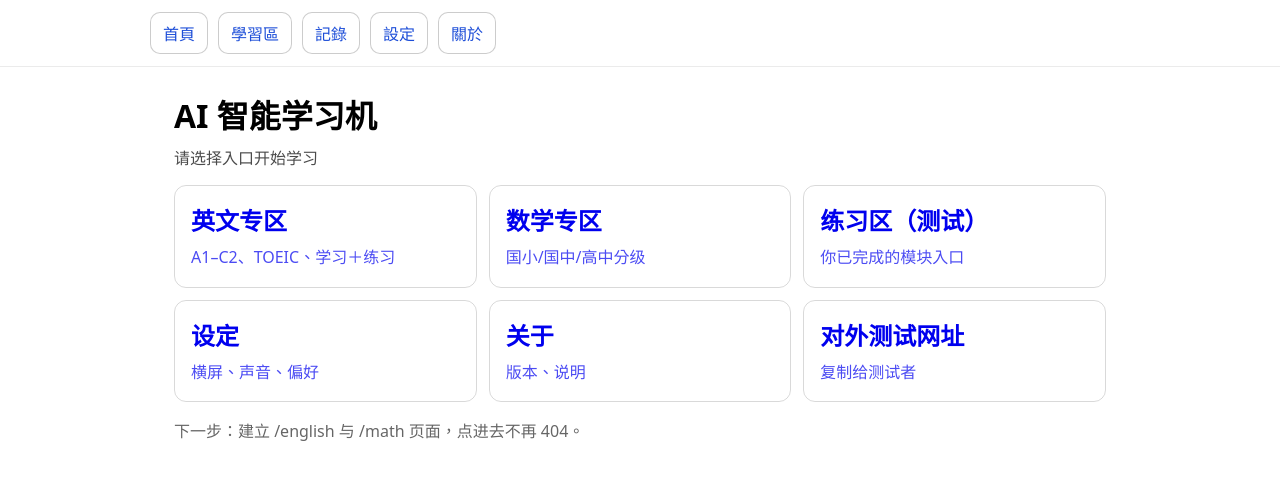
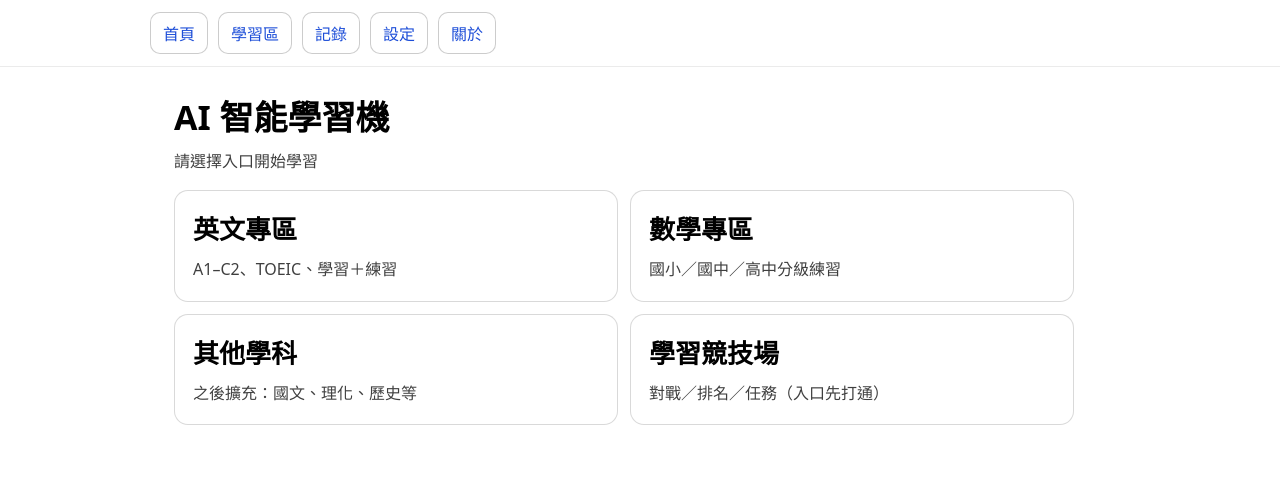
Before and after one commit to boos88978857-svg/ai-intelligent-learning-machine, a Next.js app: page / in a window 1280 px wide. Before the commit this address had no page. Shown: the top 480 px of the page. Built offline with nearby package versions, Linux system fonts and the light colour scheme.

Commit message:
首页显示

```diff
--- a/app/page.tsx
+++ b/app/page.tsx
@@ -1,69 +1,58 @@
 import Link from "next/link";
+import type { CSSProperties } from "react";
 
-const wrap: React.CSSProperties = {
-  padding: 24,
+const wrap: CSSProperties = { padding: 24 };
+
+const title: CSSProperties = { margin: 0, fontSize: 34, fontWeight: 800 };
+const subtitle: CSSProperties = { margin: "8px 0 18px", opacity: 0.75 };
+
+const grid: CSSProperties = {
+  display: "grid",
+  gridTemplateColumns: "repeat(2, minmax(0, 1fr))",
+  gap: 12,
+  maxWidth: 900,
 };
 
-const grid: React.CSSProperties = {
-  display: "grid",
-  gridTemplateColumns: "repeat(3, 1fr)",
-  gap: 12,
+const card: CSSProperties = {
+  display: "block",
+  padding: 18,
+  border: "1px solid rgba(0,0,0,0.15)",
+  borderRadius: 14,
+  textDecoration: "none",
+  color: "inherit",
+  background: "white",
 };
 
-const card: React.CSSProperties = {
-  display: "block",
-  padding: 16,
-  border: "1px solid rgba(0,0,0,0.15)",
-  borderRadius: 12,
-  textDecoration: "none",
-};
-
-const title: React.CSSProperties = { margin: 0 };
-const desc: React.CSSProperties = { margin: "8px 0 0", opacity: 0.7, lineHeight: 1.6 };
+const cardTitle: CSSProperties = { margin: 0, fontSize: 26, fontWeight: 800 };
+const cardDesc: CSSProperties = { margin: "10px 0 0", opacity: 0.75, lineHeight: 1.6 };
 
 export default function Page() {
   return (
-    <main style={wrap}>
-      <header style={{ marginBottom: 16 }}>
-        <h1 style={{ margin: 0 }}>AI 智能学习机</h1>
-        <p style={{ margin: "8px 0 0", opacity: 0.7 }}>请选择入口开始学习</p>
-      </header>
+    <section style={wrap}>
+      <h1 style={title}>AI 智能學習機</h1>
+      <p style={subtitle}>請選擇入口開始學習</p>
 
       <div style={grid}>
         <Link href="/english" style={card}>
-          <h2 style={title}>英文专区</h2>
-          <p style={desc}>A1–C2、TOEIC、学习＋练习</p>
+          <h2 style={cardTitle}>英文專區</h2>
+          <p style={cardDesc}>A1–C2、TOEIC、學習＋練習</p>
         </Link>
 
         <Link href="/math" style={card}>
-          <h2 style={title}>数学专区</h2>
-          <p style={desc}>国小/国中/高中分级</p>
+          <h2 style={cardTitle}>數學專區</h2>
+          <p style={cardDesc}>國小／國中／高中分級練習</p>
         </Link>
 
-        <Link href="/practice" style={card}>
-          <h2 style={title}>练习区（测试）</h2>
-          <p style={desc}>你已完成的模块入口</p>
+        <Link href="/subjects" style={card}>
+          <h2 style={cardTitle}>其他學科</h2>
+          <p style={cardDesc}>之後擴充：國文、理化、歷史等</p>
         </Link>
 
-        <Link href="/settings" style={card}>
-          <h2 style={title}>设定</h2>
-          <p style={desc}>横屏、声音、偏好</p>
+        <Link href="/arena" style={card}>
+          <h2 style={cardTitle}>學習競技場</h2>
+          <p style={cardDesc}>對戰／排名／任務（入口先打通）</p>
         </Link>
-
-        <Link href="/about" style={card}>
-          <h2 style={title}>关于</h2>
-          <p style={desc}>版本、说明</p>
-        </Link>
-
-        <a href="https://ai-intelligent-learning-machine-cku.vercel.app" style={card}>
-          <h2 style={title}>对外测试网址</h2>
-          <p style={desc}>复制给测试者</p>
-        </a>
       </div>
-
-      <p style={{ marginTop: 16, opacity: 0.6 }}>
-        下一步：建立 /english 与 /math 页面，点进去不再 404。
-      </p>
-    </main>
+    </section>
   );
 }
```
